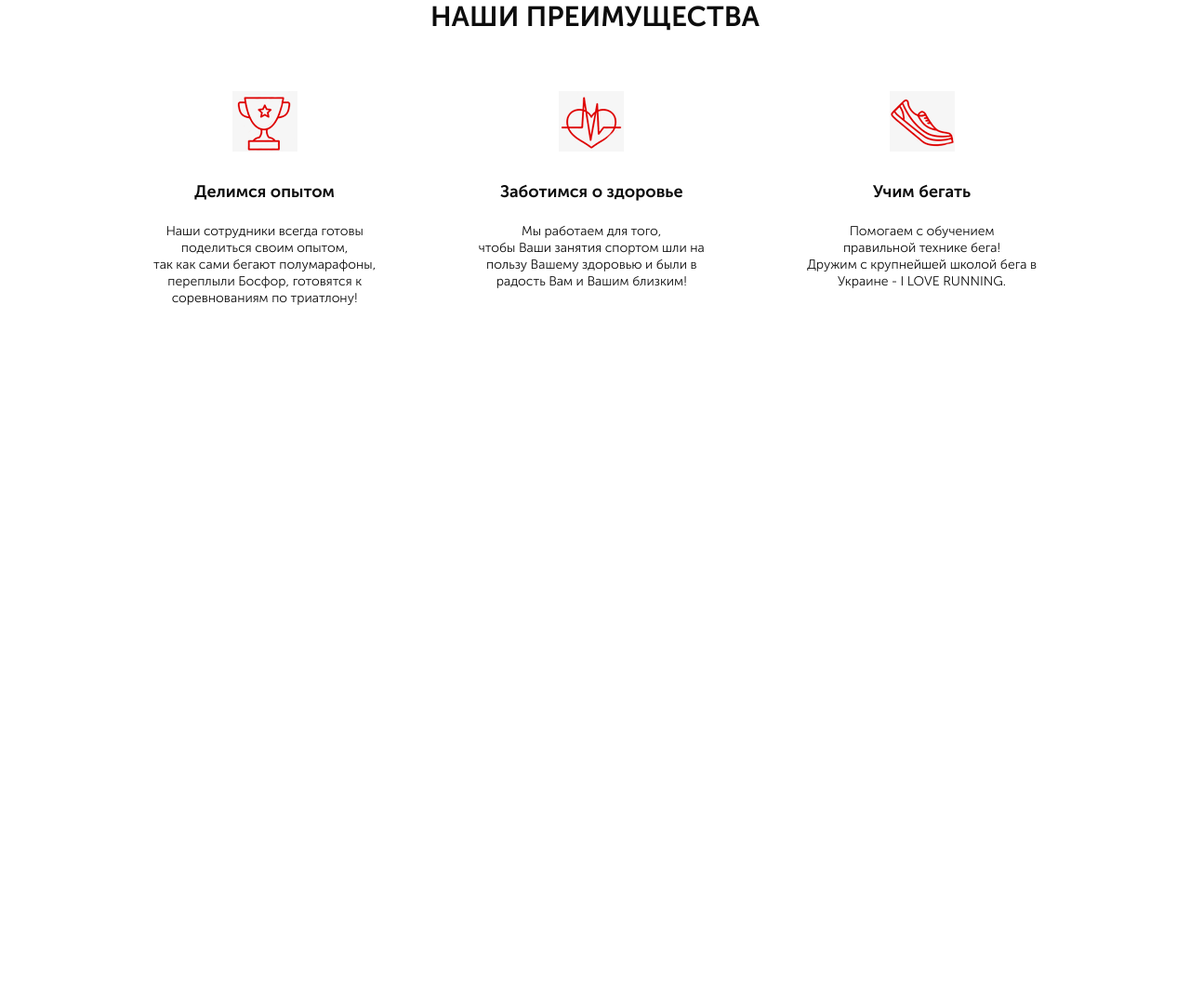
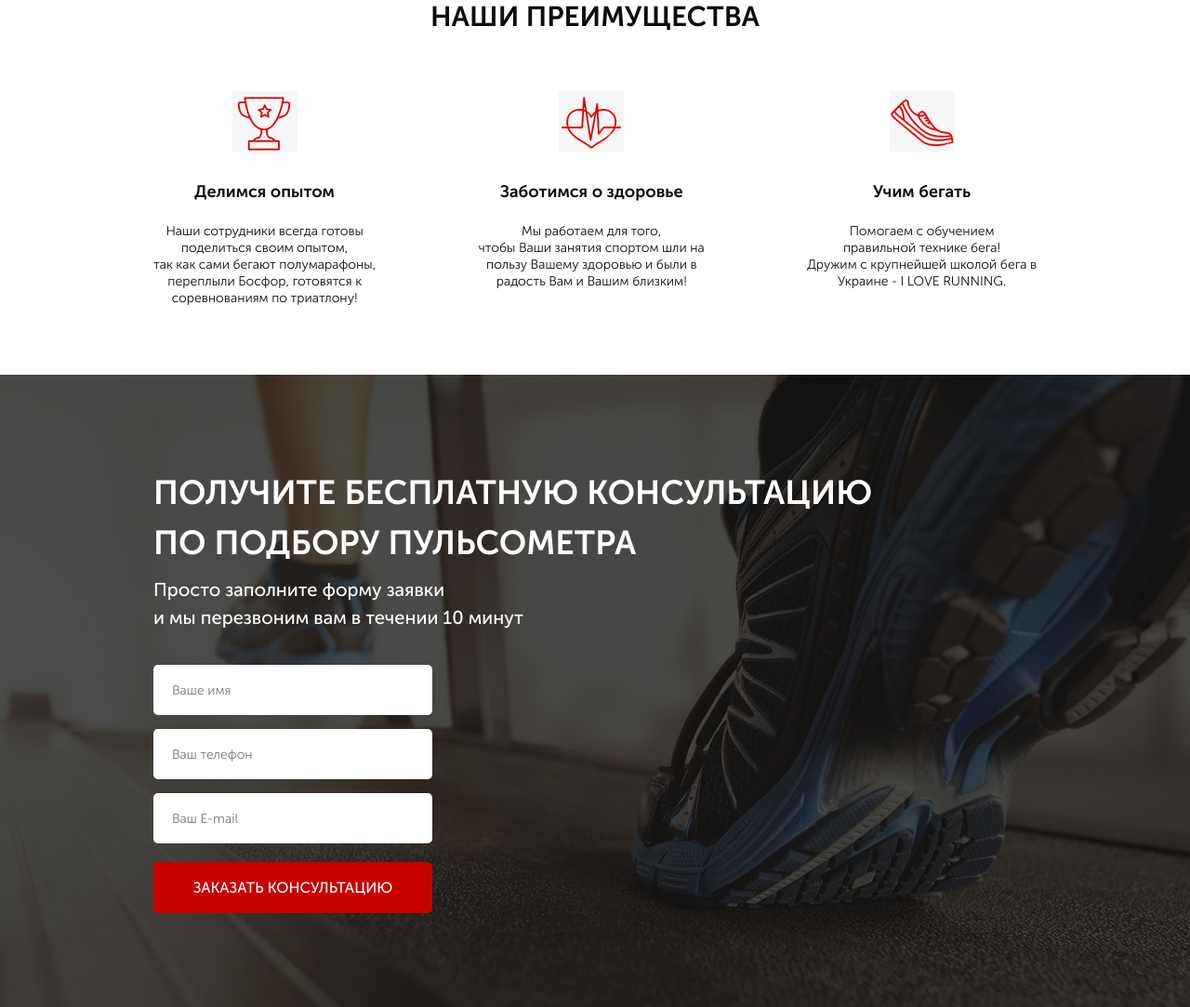
Before and after one commit to markbulavchyk/Pulse, a website: page src/index.html in a window 1280 px wide. Shown: the part 766-1849 px from the top of the page at 93% size. Before the commit the page ends 1169 px from the top, so only its background shows below. Drawn offline with Linux system fonts and the light colour scheme; files whose address does not match are found by name.

Commit message:
add next section with form

```diff
--- a/src/index.html
+++ b/src/index.html
@@ -81,5 +81,25 @@
             </div>
         </div>
     </div>
+
+    <div class="consultation">
+        <div class="container">
+            <h2 class="title title_left">Получите бесплатную консультацию <br>по подбору пульсометра </h2>
+            <div class="consultation__descr">
+                Просто заполните форму заявки<br> и мы перезвоним вам в течении 10 минут
+            </div>
+
+            <form class="feed-form" action="#">
+                <input name="name" required placeholder="Ваше имя" type="text">
+                <input name="phone" required placeholder="Ваш телефон" type="number">
+                <input name="email" required placeholder="Ваш E-mail" type="email">
+
+
+                <button class="button button_submit">заказать консультацию</button>
+
+            </form>
+        </div>
+
+    </div>
 </body>
 </html>
--- a/src/sass/blocks/_buttons.scss
+++ b/src/sass/blocks/_buttons.scss
@@ -15,4 +15,9 @@
         height: 54px;
         font-size: 16px;
     }
+    &_submit {
+        height: 55px;
+        width: 100%;
+        font-size: 16px;
+    }
 }
--- /dev/null
+++ b/src/sass/blocks/_consultation.scss
@@ -0,0 +1,11 @@
+.consultation {
+    min-height: 680px;
+    padding: 100px 0 92px 0;
+    background: url('../img/bg/bg2.png') center (center/cover) no-repeat;
+    &__descr {
+        color: #FFF;
+        font-size: 20px;
+        font-weight: 500;
+        line-height: 30px; /* 150% */
+    }
+}
--- /dev/null
+++ b/src/sass/blocks/_forms.scss
@@ -0,0 +1,20 @@
+.feed-form {
+    margin-top: 36px;
+    display: flex;
+    flex-direction: column;
+    width: 300px;
+    input {
+        height: 54px;
+        border-radius: 5px;
+        background-color: #fff;
+        margin-bottom: 15px;
+        border: none;
+        padding: 0 20px;
+        color: #4B4B4B;
+        font-size: 14px;
+        font-weight: 300;
+        &:nth-child(3) {
+            margin-bottom: 20px;
+        }
+    }
+}
--- a/src/sass/blocks/_media.scss
+++ b/src/sass/blocks/_media.scss
@@ -14,6 +14,7 @@
             font-size: 20px;
         }
     }
+
 }
 @media (max-width: 767px){
     .promo {
--- a/src/sass/blocks/_promo.scss
+++ b/src/sass/blocks/_promo.scss
@@ -1,7 +1,7 @@
 .promo {
     min-height: 650px;
     padding: 21px 0 93px 0;
-    background: url(../../img/bg/bg.png) center (center/cover) no-repeat;
+    background: url(../img/bg/bg.png) center (center/cover) no-repeat;
     &__wrapper {
         display: flex;
         flex-direction: column;
--- /dev/null
+++ b/src/sass/blocks/_titles.scss
@@ -0,0 +1,11 @@
+.title {
+    color: #0D0D0D;
+    font-size: 30px;
+    font-weight: 700;
+    text-transform: uppercase;
+    &_left {
+        color: #fff;
+        font-size: 36px;
+        text-align: left;
+    }
+}
--- a/src/sass/style.scss
+++ b/src/sass/style.scss
@@ -12,3 +12,6 @@
 @import 'blocks/buttons';
 @import 'blocks/advantages';
 @import 'blocks/media';
+@import 'blocks/consultation';
+@import 'blocks/titles';
+@import 'blocks/forms';
```
Also changed, not shown: src/css/style.min.css.
